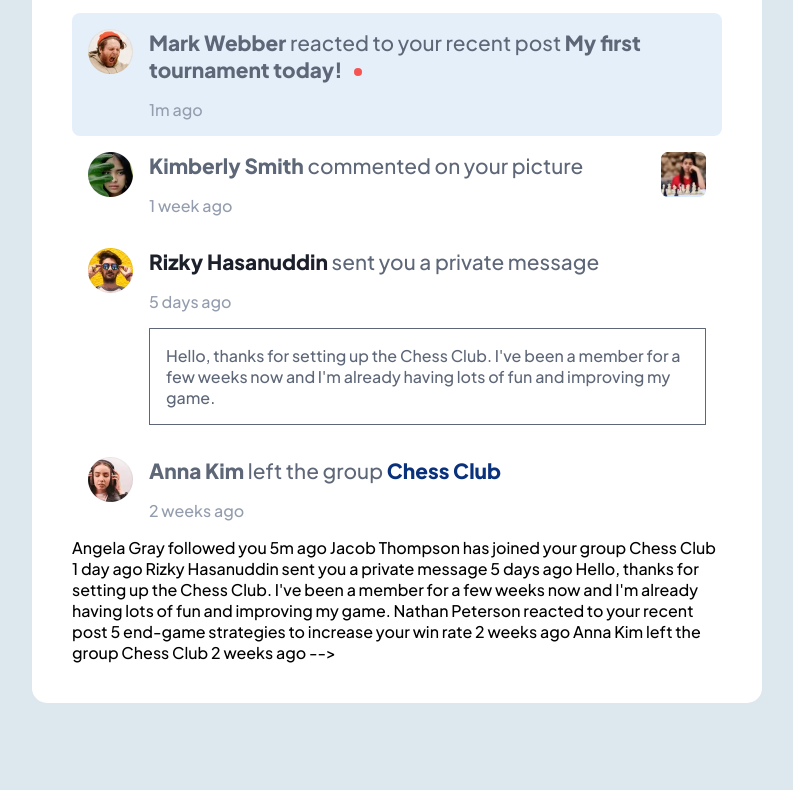
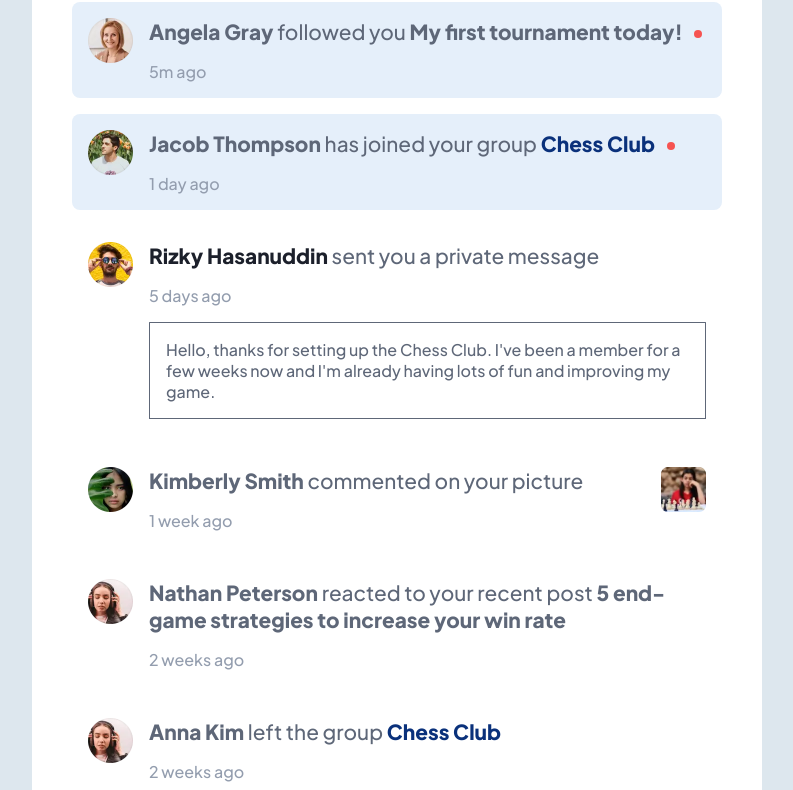
Before and after one commit to Carmenyo/FrontendMentor-Notifications-page-main, a plain HTML site: page index.html in a window 1280 px wide. Shown: the part 98-888 px from the top of the page, without its empty margins (243-1036 px from the left). Before the commit the page ends 801 px from the top, so only its background shows below. Drawn offline with Linux system fonts and the light colour scheme; files that its build step writes are made by us from their sources.

Commit message:
starting js

```diff
--- a/css/main.css
+++ b/css/main.css
@@ -45,7 +45,7 @@ padding: 2.5rem ;
 }
 .header_title{
     margin: 0;
-    font-size: 2rem;
+    font-size: 4rem;
 }
 .unread-count{
     background-color: var(--Blue);
@@ -63,6 +63,7 @@ padding: 2.5rem ;
     "avatar title"
     "avatar date";
     grid-template-columns:min-content 1fr;
+    margin-bottom: 1rem;
 }
 
 .notification--message{
--- a/index.html
+++ b/index.html
@@ -3,7 +3,8 @@
   <head>
     <meta charset="UTF-8" />
     <meta name="viewport" content="width=device-width, initial-scale=1.0" />
-    <!-- displays site properly based on user's device -->
+
+    <title>Frontend Mentor | Notifications page</title>
 
     <link
       rel="icon"
@@ -22,7 +23,6 @@
       rel="stylesheet"
     />
 
-    <title>Frontend Mentor | Notifications page</title>
   </head>
   <body>
     <!-- notifications -->
@@ -34,7 +34,7 @@
         <a href="#" class="header__link">Mark all as read</a>
       </header>
 
-      <!-- notification unread -->
+      <!-- notification 1-->
       <article class="notification notification--unread">
         <img
           src="./assets/images/avatar-mark-webber.webp"
@@ -49,22 +49,40 @@
         <p class="notification__date">1m ago</p>
       </article>
 
-      <!-- notification picture -->
-      <article class="notification notification--picture">
+
+      <!-- notification 2-->
+
+      <article class="notification notification--unread">
         <img
-          src="./assets/images/avatar-kimberly-smith.webp"
+          src="./assets/images/avatar-angela-gray.webp"
           alt="User Avatar"
           class="avatar"
         />
         <h2 class="notification__title">
-          <strong>Kimberly Smith</strong>
-          commented on your picture
+          <strong>Angela Gray</strong> followed you
+          <a href="" class="link link--post">My first tournament today!</a>
+          <span class="unread-bubble"></span>
         </h2>
-        <p class="notification__date">1 week ago</p>
-        <img class="notification__image" src="./assets/images/image-chess.webp" alt="Image Attached">
+        <p class="notification__date">5m ago</p>
       </article>
 
-      <!-- notification with message -->
+
+      <!-- notification 3-->
+      <article class="notification notification--unread">
+        <img
+          src="./assets/images/avatar-jacob-thompson.webp"
+          alt="User Avatar"
+          class="avatar"
+        />
+        <h2 class="notification__title">
+          <strong> Jacob Thompson </strong> has joined your group  <a class="link link--group" href="#">Chess Club </a>
+          <span class="unread-bubble"></span>
+        </h2>
+        <p class="notification__date">1 day ago</p>
+      </article>
+
+
+      <!-- notification 4-->
       <article class="notification notification--message">
         <img
           src="./assets/images/avatar-rizky-hasanuddin.webp"
@@ -83,7 +101,38 @@
         </p>
       </article>
 
-<!-- notification -->
+
+      <!-- notification 5-->
+       <article class="notification notification--picture">
+        <img
+          src="./assets/images/avatar-kimberly-smith.webp"
+          alt="User Avatar"
+          class="avatar"
+        />
+        <h2 class="notification__title">
+          <strong>Kimberly Smith</strong>
+          commented on your picture
+        </h2>
+        <p class="notification__date">1 week ago</p>
+        <img class="notification__image" src="./assets/images/image-chess.webp" alt="Image Attached">
+      </article>
+
+
+      <!-- notification 6-->
+      <article class="notification">
+        <img
+          src="./assets/images/avatar-anna-kim.webp"
+          alt="User Avatar"
+          class="avatar"
+        />
+        <h2 class="notification__title">
+          <strong>  Nathan Peterson  </strong>reacted to your recent post  <a href="" class="link link--post"> 5 end-game strategies to increase your win rate</a>
+        </h2>
+        <p class="notification__date">2 weeks ago</p>
+      </article>
+
+
+      <!-- notification 7-->
       <article class="notification">
         <img
           src="./assets/images/avatar-anna-kim.webp"
@@ -92,21 +141,11 @@
         />
         <h2 class="notification__title">
           <strong> Anna Kim </strong> left the group <a class="link link--group" href="#">Chess Club </a>
-
         </h2>
         <p class="notification__date">2 weeks ago</p>
       </article>
 
-
-
-
-      Angela Gray followed you 5m ago Jacob Thompson has joined your group Chess
-      Club 1 day ago Rizky Hasanuddin sent you a private message 5 days ago
-      Hello, thanks for setting up the Chess Club. I've been a member for a few
-      weeks now and I'm already having lots of fun and improving my game. Nathan
-      Peterson reacted to your recent post 5 end-game strategies to increase
-      your win rate 2 weeks ago Anna Kim left the group Chess Club 2 weeks ago
-      -->
     </main>
   </body>
+  <script src="./js/main.js "></script>
 </html>
--- /dev/null
+++ b/js/main.js
@@ -0,0 +1,3 @@
+"use strict"
+
+const markAllAsReadElement = document.querySelector(".header__link")
```
